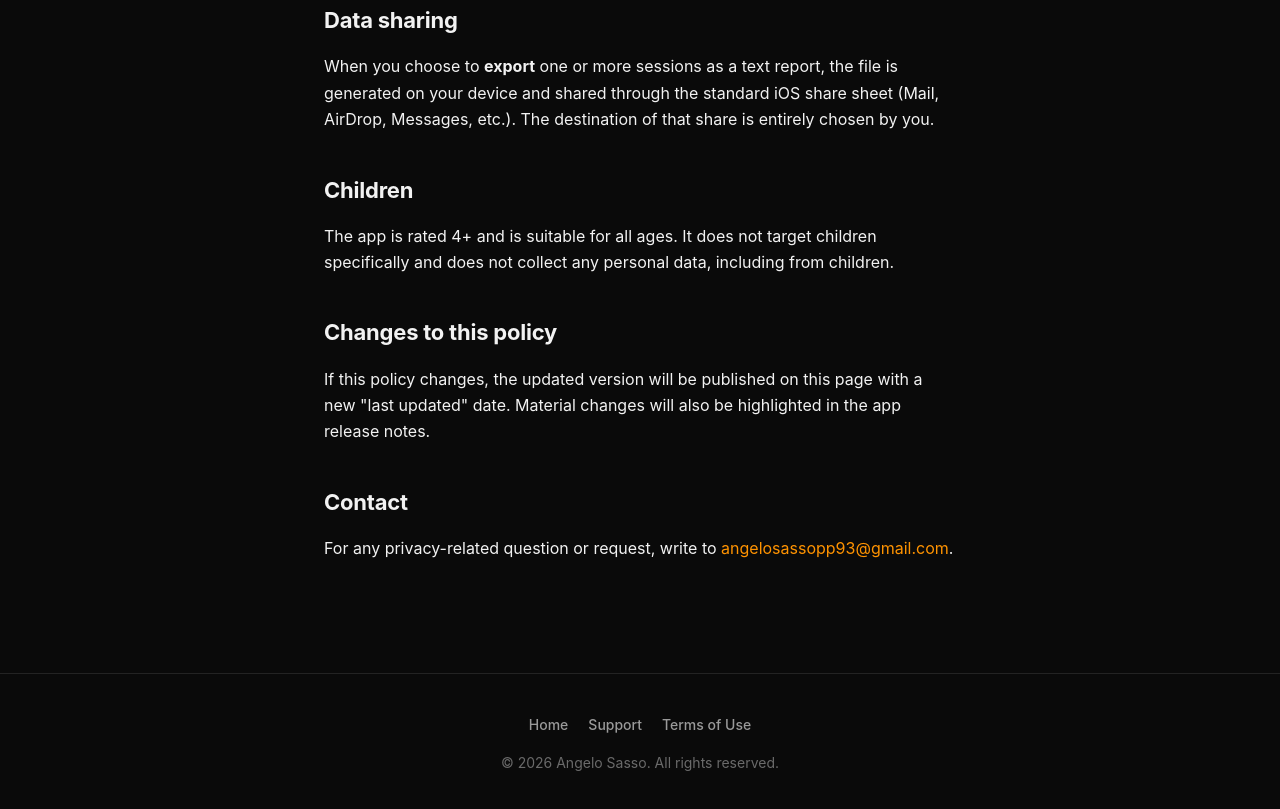
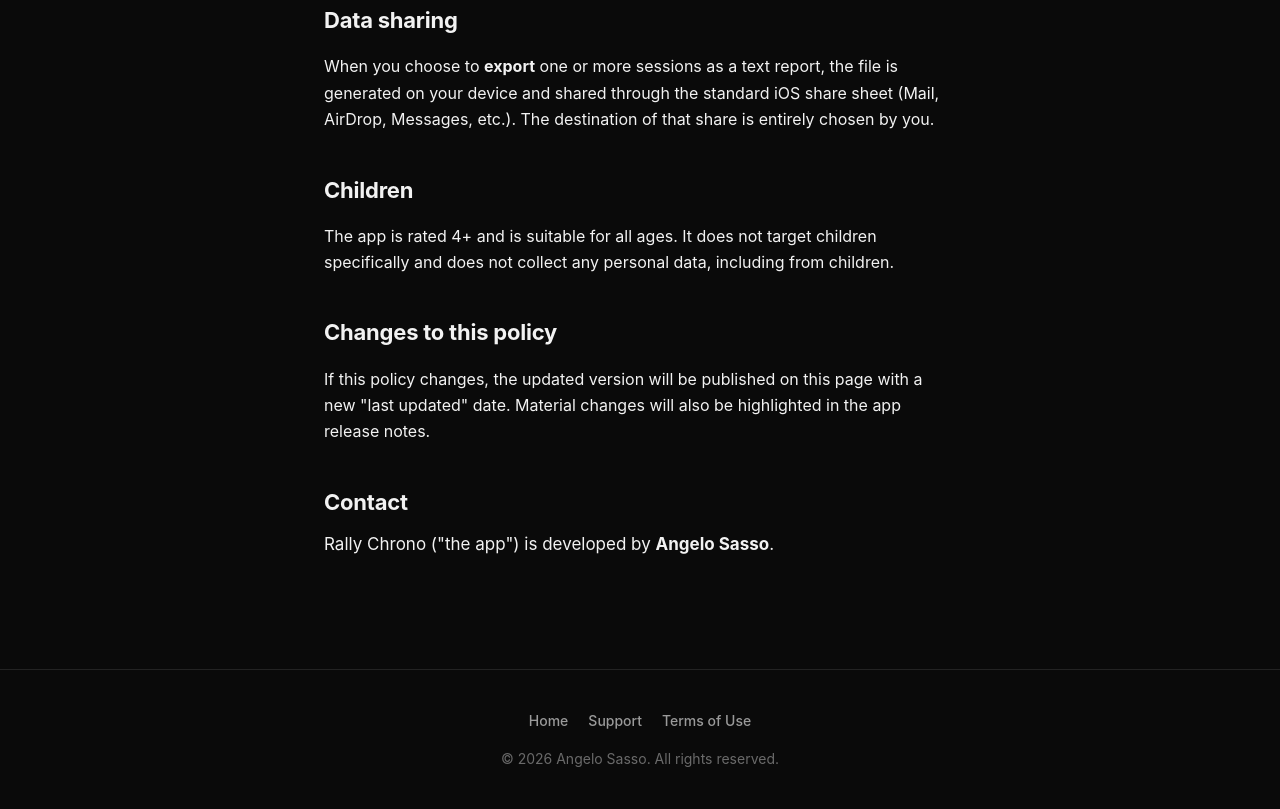
Before and after one commit to AngeloSassoIT/rally-chrono-site, a plain HTML site: page privacy.html in a window 1280 px wide. Shown: the part 975-1784 px from the top of the page. Drawn offline with Linux system fonts and the light colour scheme.

Commit message:
Update privacy.html

```diff
--- a/privacy.html
+++ b/privacy.html
@@ -81,9 +81,7 @@
       </p>
 
       <h2>Contact</h2>
-      <p>
-        For any privacy-related question or request, write to
-        <a href="mailto:angelosassopp93@gmail.com">angelosassopp93@gmail.com</a>.
+        Rally Chrono ("the app") is developed by <strong>Angelo Sasso</strong>.
       </p>
     </div>
   </main>
```
